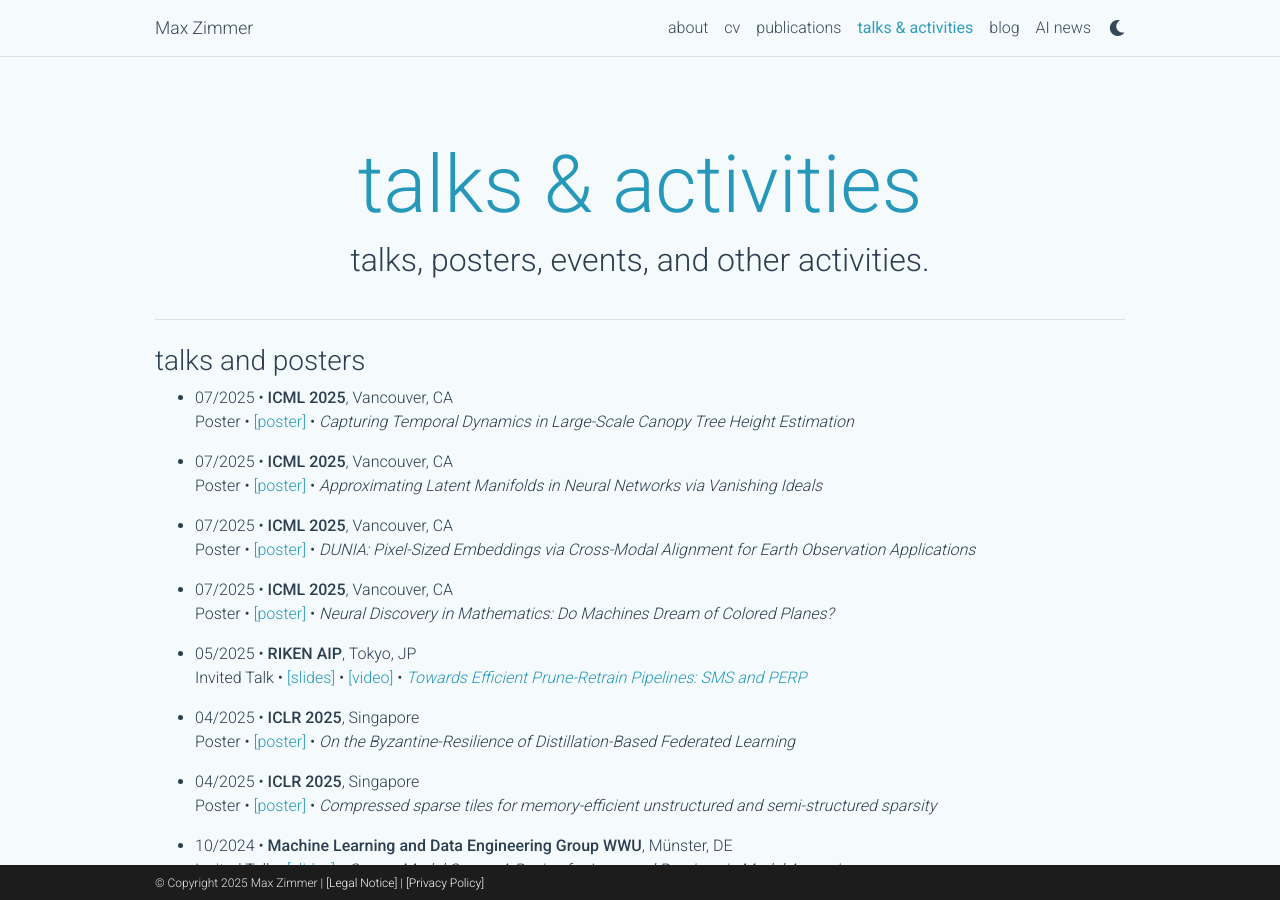
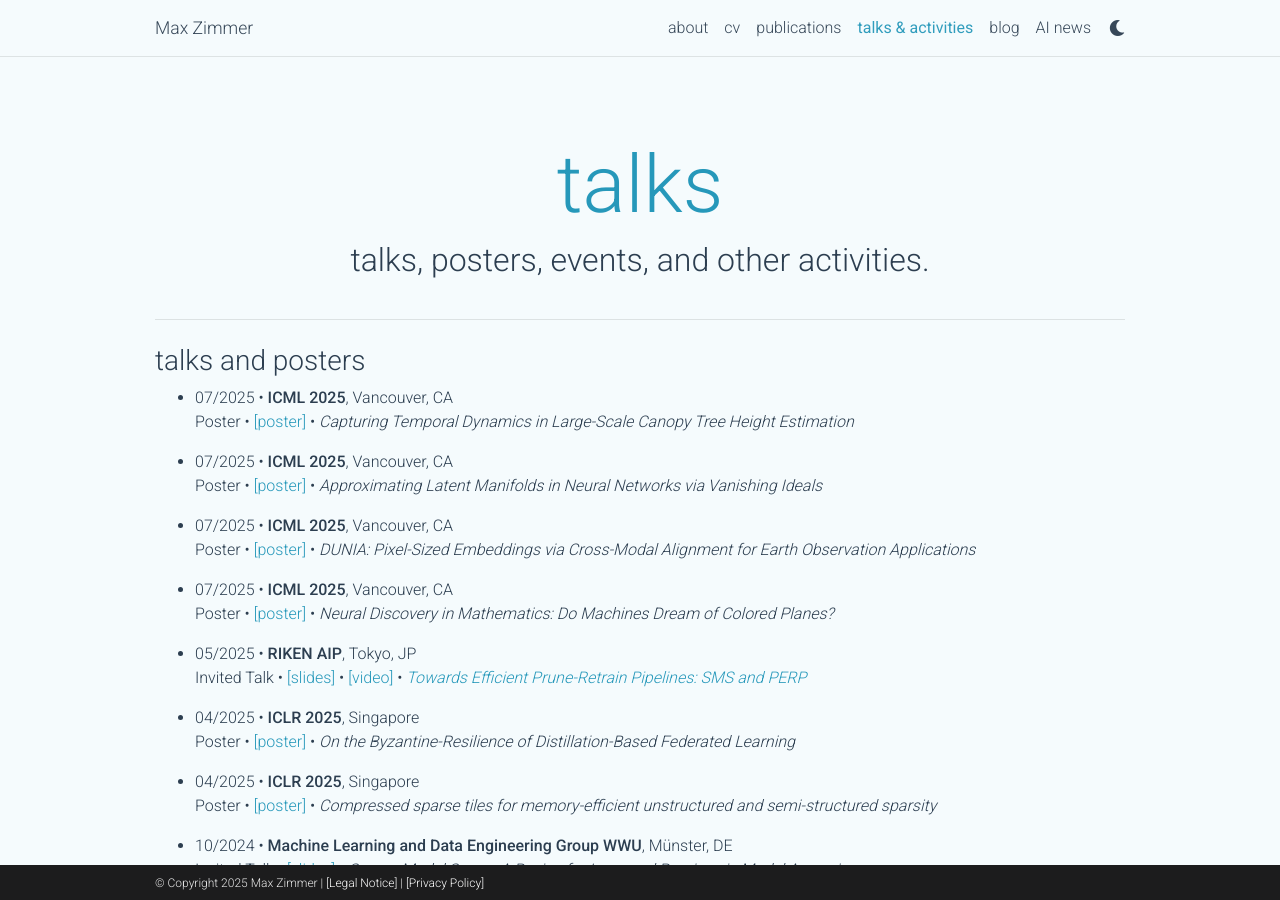
Before and after one commit to zimmer-m/zimmer-m.github.io, a Jekyll site: the page built from _pages/talks.md, in a window 1280 px wide and 900 px high. Built offline with Jekyll 4.4.1, drawn with Linux system fonts in a browser that asks for light colours; comment, search, counter and statistics services are not loaded; a style sheet for code colours, icons or effects is not loaded.

Commit message:
talks new title for mobile

```diff
--- a/_pages/talks.md
+++ b/_pages/talks.md
@@ -9,7 +9,7 @@ nav_order: 5
 
 <div class="post">
   <div class="header-bar" style="padding: 2rem; text-align: center;">
-    <h1>{{ page.title }}</h1>
+    <h1>talks</h1>
     <h2>{{ page.description }}</h2>
   </div>
 <br>
```
